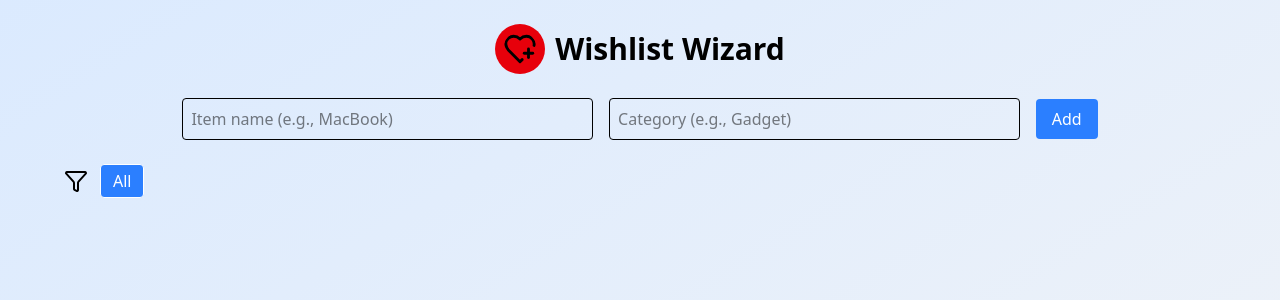
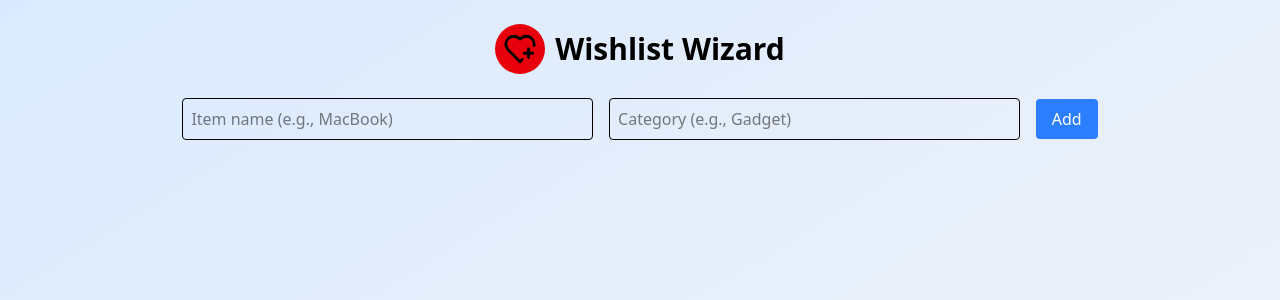
Before and after one commit to DevSagarKumarJha/WishListWizard, a React (Vite) app: page / in a window 1280 px wide. Shown: the top 300 px of the page. Built offline with nearby package versions, Linux system fonts and the light colour scheme.

Commit message:
Make filters visible only if wishlist has atleast 1 item

```diff
--- a/src/App.jsx
+++ b/src/App.jsx
@@ -36,11 +36,11 @@ function App() {
 
       <WishlistForm onAddItem={addItem} />
       <div className="px-10">
-        <Filter
+        {items.length > 0 ? (<Filter
           categories={uniqueCategories}
           selected={filter}
           onSelect={setFilter}
-        />
+        />) : <div/>}
 
         <ul className="mt-6 grid gap-4">
           {filteredItems.map((item, index) => (
```
